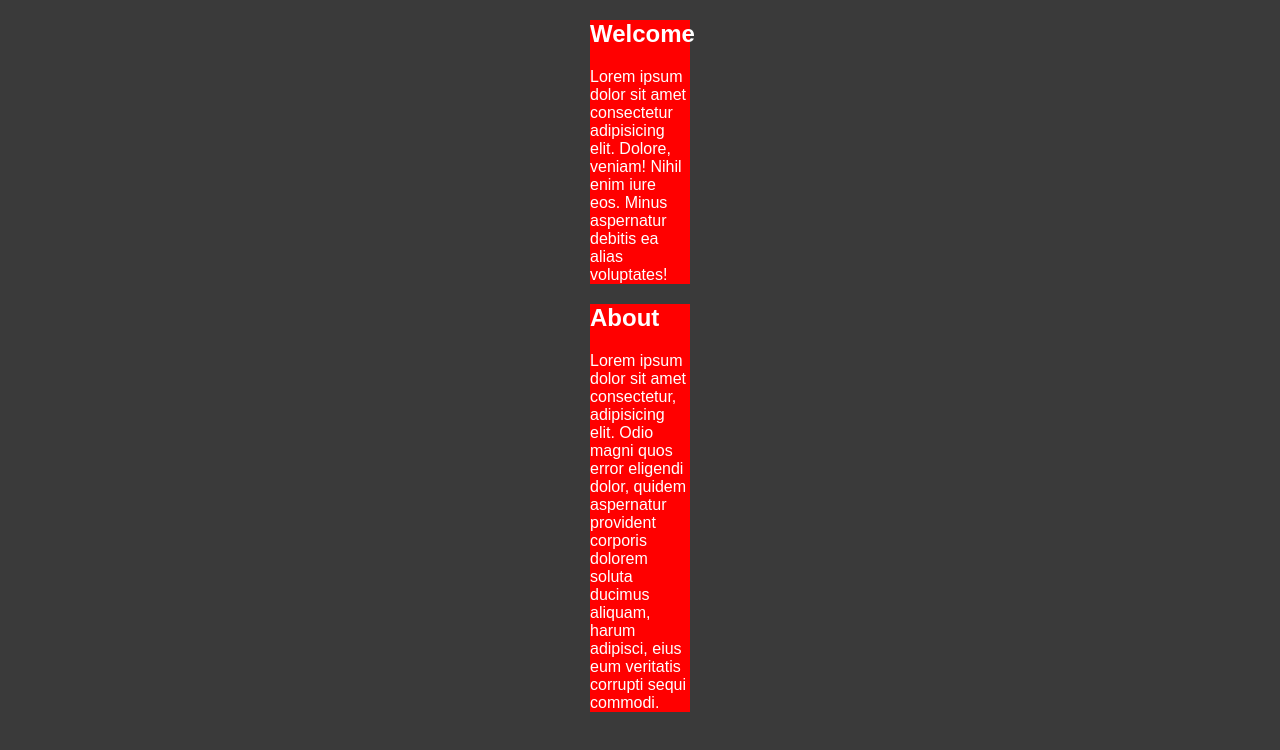
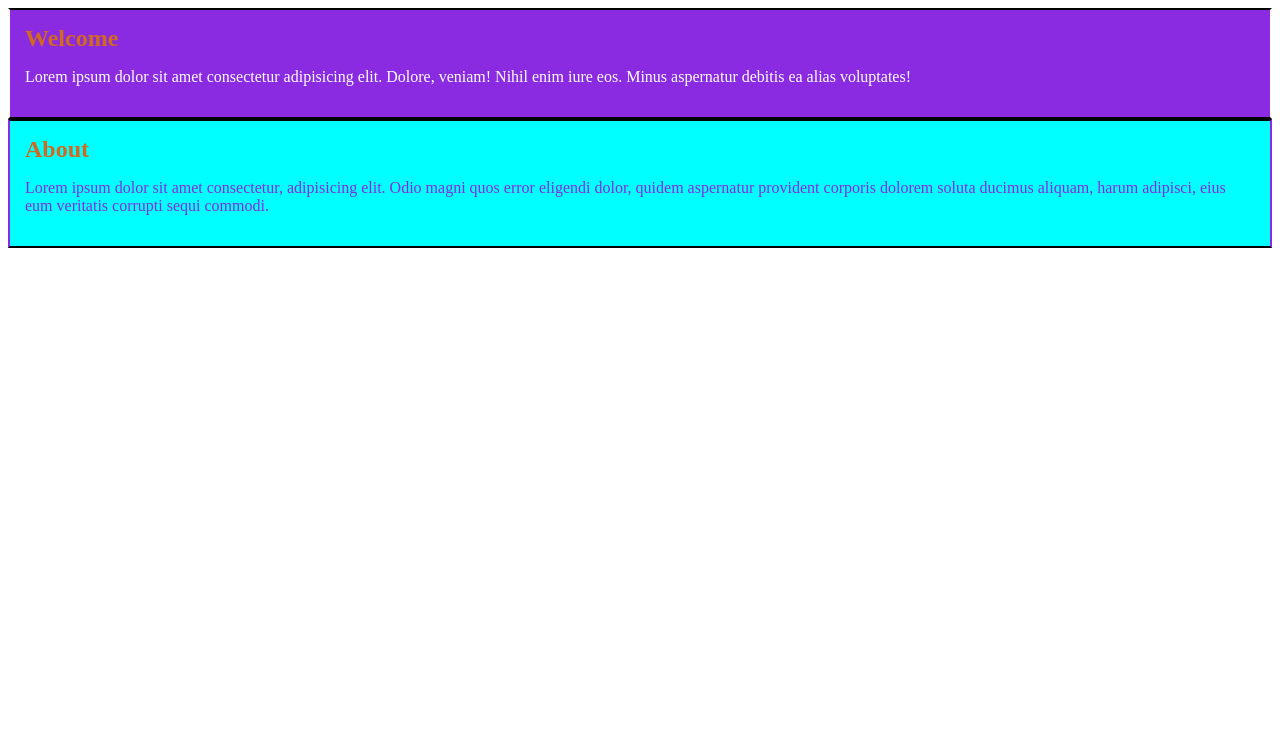
Before and after one commit to MoulhamAlboushi/moulham_juni_2019, a plain HTML site: page index.html in a window 1280 px wide. Drawn offline with Linux system fonts and the light colour scheme.

Commit message:
Update style.css

```diff
--- a/style.css
+++ b/style.css
@@ -1,109 +1,22 @@
-body{
-   background-color: rgb(58, 58, 58);
-   color: white;
-   font-family: Arial, Helvetica, sans-serif;
-   margin: 0px;
-   padding: 0px;
-}
-
-header{
-   height: 40%;
-   padding:20px;
-   background-color:cyan;
-   background-image: image(amsterdam)
-
-
-}
-section{
-   background-color: white;
-   color: coral;
-   padding: 20px;
-   display: flex;
-   flex-direction: row;
-
-
-}
-div{
-   background: red;
-   margin: auto;
-   width: 100px;
-}
-footer{
-   background: rgb(70, 30, 50);
-}
-
-
-
-
-
-
-
-
-
-
-
-
-
-
-
-
-
-/*
-*{
-   margin: 0px;
-   padding: 0px;
-}
-
-header {
-  background-color: burlywood;
-  font-family: Roboto;
-  font-size: 20;
-  color: blueviolet;
-  padding: 10px 10px 10px 10px;
-  margin: 0px;
-  width: 190px;
-  height: 280px;
-  border-block: 2px;
-  border:   margin: 0px 2000px;
-
-}
-
-.right{
-   width: 190px;
-   height: 150px;
-}
-.empty {
-  background: yellow;
-  padding: 0px 0px 0px 0px;
-  margin: 0px 0px 0px 0px;
-}
-header div h1 {
-  color: azure italic;
+* h2 {
+  color: chocolate;
   padding: 0px;
   margin: 0px;
-  font-style: italic;
 }
-.about {
-  margin: 0px 0px 0px 0px;
-  width: 45%;
-  font-style: Ranga;
-  color: antiquewhite;
-  background-color: green;
-  background-image: url(img/frame-2482970_960_720.png);
-  background-position: center center;
-  background-size: 75%;
-  background-position-x: 60px;
-  background-repeat: no-repeat;
-  font-size: 40;
-  padding: 60px 50px 60px 50px;
+#welcome,
+#about {
+  border: 2px;
+  border-style: solid;
+  border-block-color: black;
 }
-.about h2 {
-  padding: 10px 0px 0px 20px;
-  margin-top: 0px;
-  color: black;
+#welcome {
+  color: white;
+  background-color: blueviolet;
 }
-.about p {
-  margin: 0px;
-  padding: 0px;
+#about {
+  color: blueviolet;
+  background-color: aqua;
 }
-/*
+div {
+  padding: 15px;
+}
```
